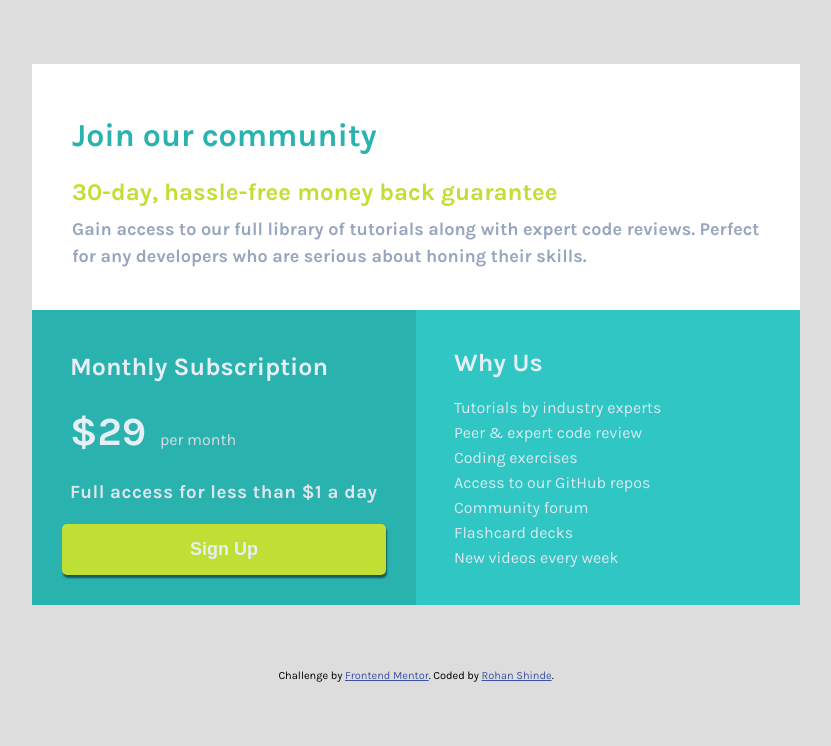
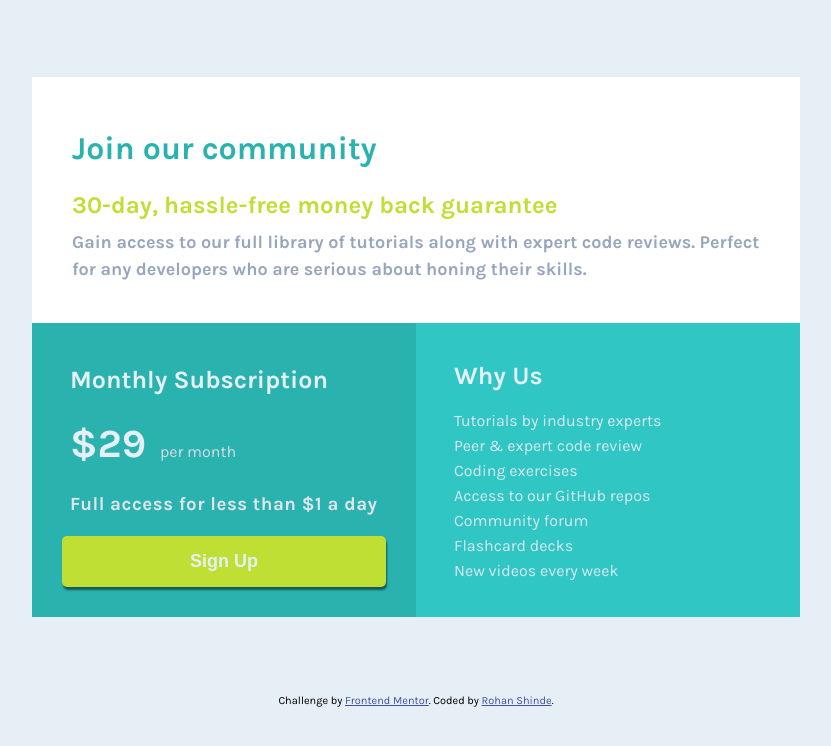
Before and after one commit to ronzy1302/Single-price-grid-component-master, a plain HTML site: page index.html in a window 1280 px wide. Shown: the whole page, without its empty margins (224-1055 px from the left). Drawn offline with Linux system fonts and the light colour scheme.

Commit message:
Update style.css

```diff
--- a/style.css
+++ b/style.css
@@ -5,14 +5,14 @@
 }
 
 body {
-  background-color: #ddd;
+  background-color: hsl(204, 43%, 93%);
   font-family: "Karla", sans-serif;
 }
 
 .wrapper {
   width: 60%;
   display: grid;
-  margin: 5% auto;
+  margin: 6% auto;
   grid-template-columns: 1fr 1fr;
   grid-template-rows: minmax(100px, auto);
 }
```
